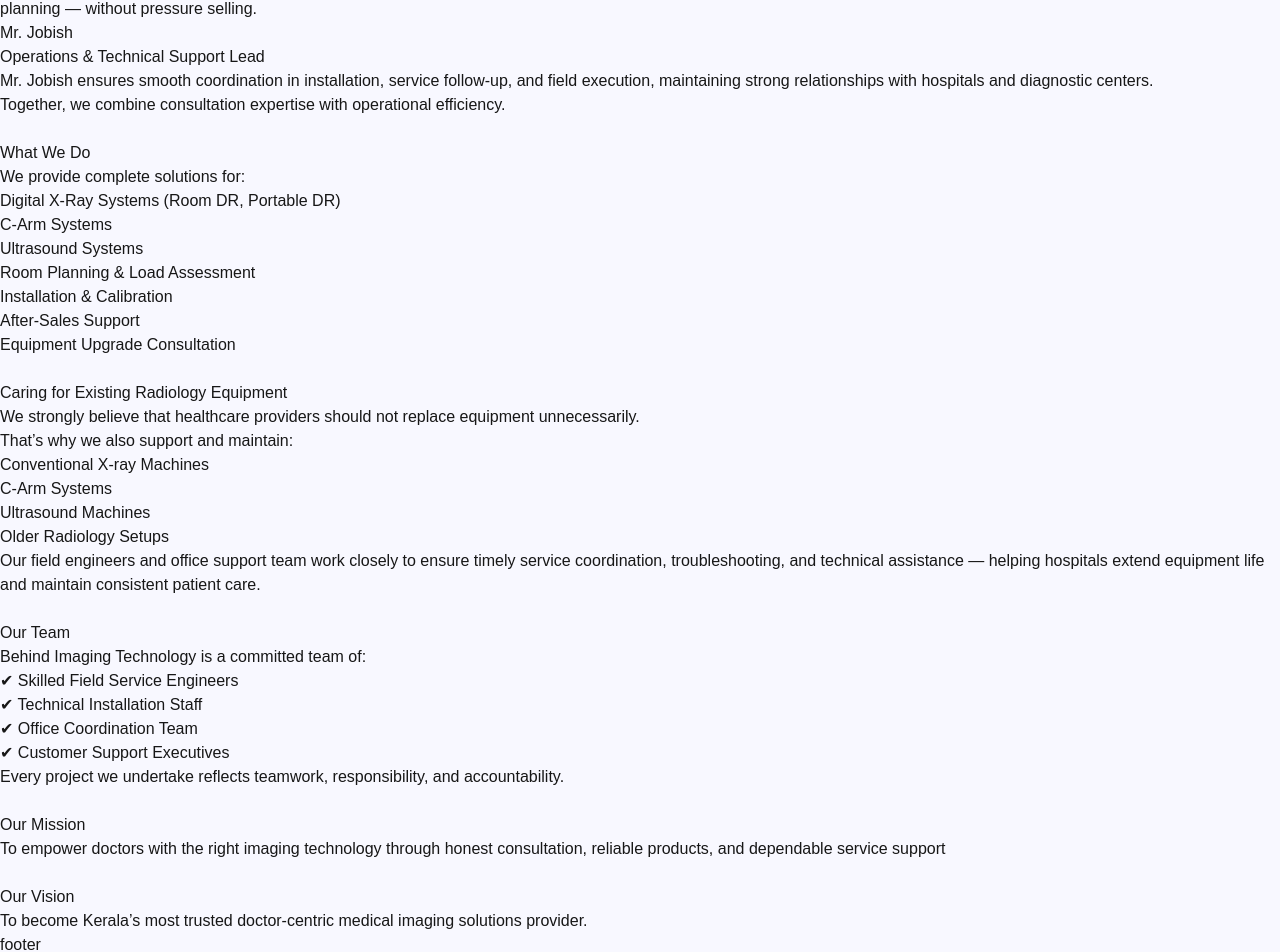
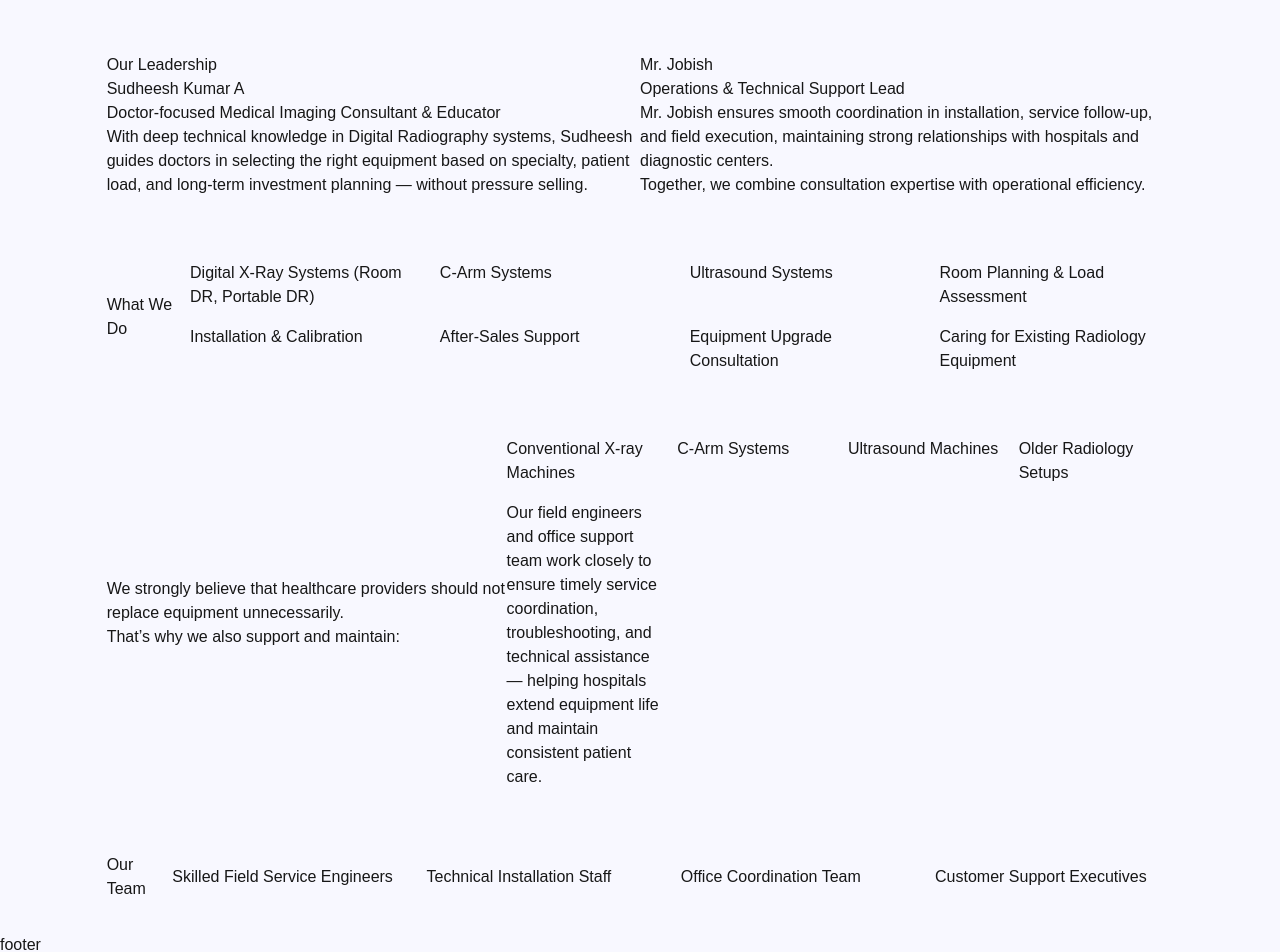
Before and after one commit to rincemathew/Imaging-Technologies, a Next.js app: page /about-us in a window 1280 px wide. Shown: the part 679-1631 px from the top of the page. Built offline with nearby package versions, Linux system fonts and the light colour scheme.

Commit message:
about us page:

```diff
--- a/src/app/about-us/page.tsx
+++ b/src/app/about-us/page.tsx
@@ -4,15 +4,27 @@ import Image from "next/image";
 export default function page() {
     return (
         <div>
-
             <div className='flex items-center justify-center w-full class="h-24"'>
                 <div className='flex items-center w-5/6 justify-between py-8'>
                     <div className='w-1/2'>
+                        <div>
                             <div>Who We Are</div>
                             <div className='text-4xl font-bold'>Empowering Doctors with the Right Imaging Technology </div>
                             <div className='text-lg text-gray-700 mt-4'>Imaging Technology is a dedicated medical imaging solutions company founded by Sudheesh Kumar A and Mr. Jobish, built on the principles of technical clarity, ethical guidance, and long-term service commitment.<br />
                                 We specialize in the sales, consultation, installation, and maintenance of advanced imaging systems from globally recognized brands such as Konica Minolta and trusted Indian manufacturers including Medion Healthcare Pvt Ltd.<br />
                                 More than dealers, we are technology partners to doctors and hospitals.</div>
+                        </div>
+                        <div className='flex'>
+                            <div className='w-1/2'>
+                                Our Mission<br />
+                                To empower doctors with the right imaging technology through honest consultation, reliable products, and dependable service support
+                            </div>
+                            <div className='w-1/2'>
+                                Our Vision<br />
+                                To become Kerala’s most trusted doctor-centric medical imaging solutions provider.
+                            </div>
+                        </div>
+
                     </div>
                     <div className='w-1/2'>
                         <Image src='/images/about-us-main.png' alt='Logo' width={0} height={0} sizes='100vw' className='w-full h-auto' />
@@ -20,43 +32,67 @@ export default function page() {
                 </div>
 
             </div>
-            <div>
-                Our Leadership<br/>
-                Sudheesh Kumar A<br/>
-                Doctor-focused Medical Imaging Consultant & Educator<br/>
-                With deep technical knowledge in Digital Radiography systems, Sudheesh guides doctors in selecting the right equipment based on specialty, patient load, and long-term investment planning — without pressure selling.<br/>
-                Mr. Jobish<br/>
-                Operations & Technical Support Lead<br/>
-                Mr. Jobish ensures smooth coordination in installation, service follow-up, and field execution, maintaining strong relationships with hospitals and diagnostic centers.<br/>
-                Together, we combine consultation expertise with operational efficiency.<br/><br/>
-                What We Do<br/>
-                We provide complete solutions for:<br/>
-                Digital X-Ray Systems (Room DR, Portable DR)<br/>
-                C-Arm Systems<br/>
-                Ultrasound Systems<br/>
-                Room Planning & Load Assessment<br/>
-                Installation & Calibration<br/>
-                After-Sales Support<br/>
-                Equipment Upgrade Consultation<br/><br/>
-                Caring for Existing Radiology Equipment<br/>
-                We strongly believe that healthcare providers should not replace equipment unnecessarily.<br/>
-                That’s why we also support and maintain:<br/>
-                Conventional X-ray Machines<br/>
-                C-Arm Systems<br/>
-                Ultrasound Machines<br/>
-                Older Radiology Setups<br/>
-                Our field engineers and office support team work closely to ensure timely service coordination, troubleshooting, and technical assistance — helping hospitals extend equipment life and maintain consistent patient care.<br/><br/>
-                Our Team<br/>
-                Behind Imaging Technology is a committed team of:<br/>
-                ✔ Skilled Field Service Engineers<br/>
-                ✔ Technical Installation Staff<br/>
-                ✔ Office Coordination Team<br/>
-                ✔ Customer Support Executives<br/>
-                Every project we undertake reflects teamwork, responsibility, and accountability.<br/><br/>
-                Our Mission<br/>
-                To empower doctors with the right imaging technology through honest consultation, reliable products, and dependable service support<br/><br/>
-                Our Vision<br/>
-                To become Kerala’s most trusted doctor-centric medical imaging solutions provider.<br/>
+            <div className='flex items-center justify-center w-full class="h-24"'>
+                <div className='flex items-center w-5/6 justify-between py-8'>
+
+                    <div className='w-1/2'>
+                        <div>Our Leadership</div>
+                        Sudheesh Kumar A<br />
+                        Doctor-focused Medical Imaging Consultant & Educator<br />
+                        With deep technical knowledge in Digital Radiography systems, Sudheesh guides doctors in selecting the right equipment based on specialty, patient load, and long-term investment planning — without pressure selling.<br />
+                    </div>
+                    <div className='w-1/2'>
+                        Mr. Jobish<br />
+                        Operations & Technical Support Lead<br />
+                        Mr. Jobish ensures smooth coordination in installation, service follow-up, and field execution, maintaining strong relationships with hospitals and diagnostic centers.<br />
+                        Together, we combine consultation expertise with operational efficiency.<br />
+                    </div>
+                </div>
+            </div>
+
+
+
+            <div className='flex items-center justify-center w-full class="h-24"'>
+                <div className='flex items-center w-5/6 justify-between py-8'>
+                    What We Do<br />
+                    <div className='grid grid-cols-4 gap-4 w-full'>
+                        <div>Digital X-Ray Systems (Room DR, Portable DR)</div>
+                        <div>C-Arm Systems</div>
+                        <div>Ultrasound Systems</div>
+                        <div>Room Planning & Load Assessment</div>
+                        <div>Installation & Calibration</div>
+                        <div>After-Sales Support</div>
+                        <div>Equipment Upgrade Consultation</div>
+                        <div>Caring for Existing Radiology Equipment</div>
+                    </div>
+                </div>
+            </div>
+
+            <div className='flex items-center justify-center w-full class="h-24"'>
+                <div className='flex items-center w-5/6 justify-between py-8'>
+                    We strongly believe that healthcare providers should not replace equipment unnecessarily.<br />
+                    That’s why we also support and maintain:
+                    <div className='grid grid-cols-4 gap-4 w-full'>
+                        <div>Conventional X-ray Machines</div>
+                        <div>C-Arm Systems</div>
+                        <div>Ultrasound Machines</div>
+                        <div>Older Radiology Setups</div>
+                        <div>Our field engineers and office support team work closely to ensure timely service coordination, troubleshooting, and technical assistance — helping hospitals extend equipment life and maintain consistent patient care.</div>
+                    </div>
+                </div>
+            </div>
+
+
+            <div className='flex items-center justify-center w-full class="h-24"'>
+                <div className='flex items-center w-5/6 justify-between py-8'>
+                    Our Team
+                    <div className='grid grid-cols-4 gap-4 w-full'>
+                        <div>Skilled Field Service Engineers</div>
+                        <div>Technical Installation Staff</div>
+                        <div>Office Coordination Team</div>
+                        <div>Customer Support Executives</div>
+                    </div>
+                </div>
             </div>
         </div>
     )
```
Lines whose indentation alone changed are shown as unchanged.
